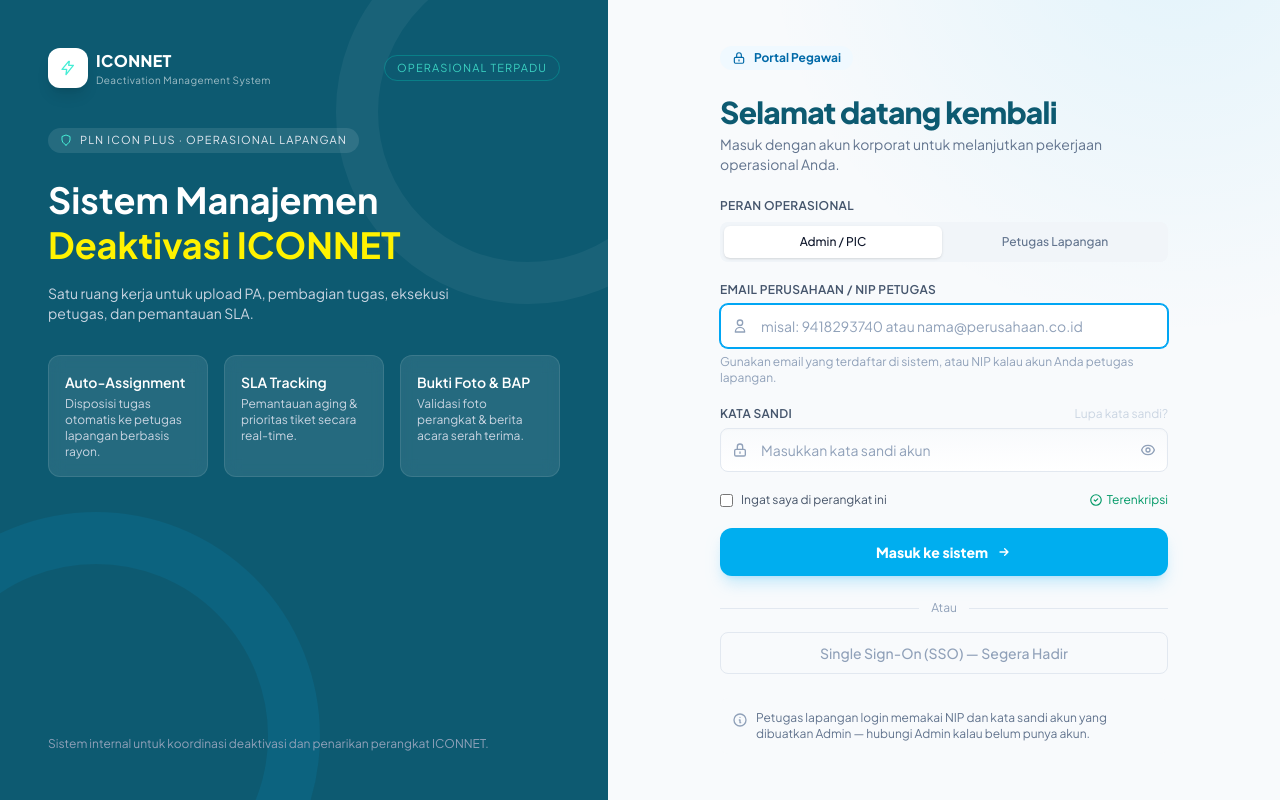
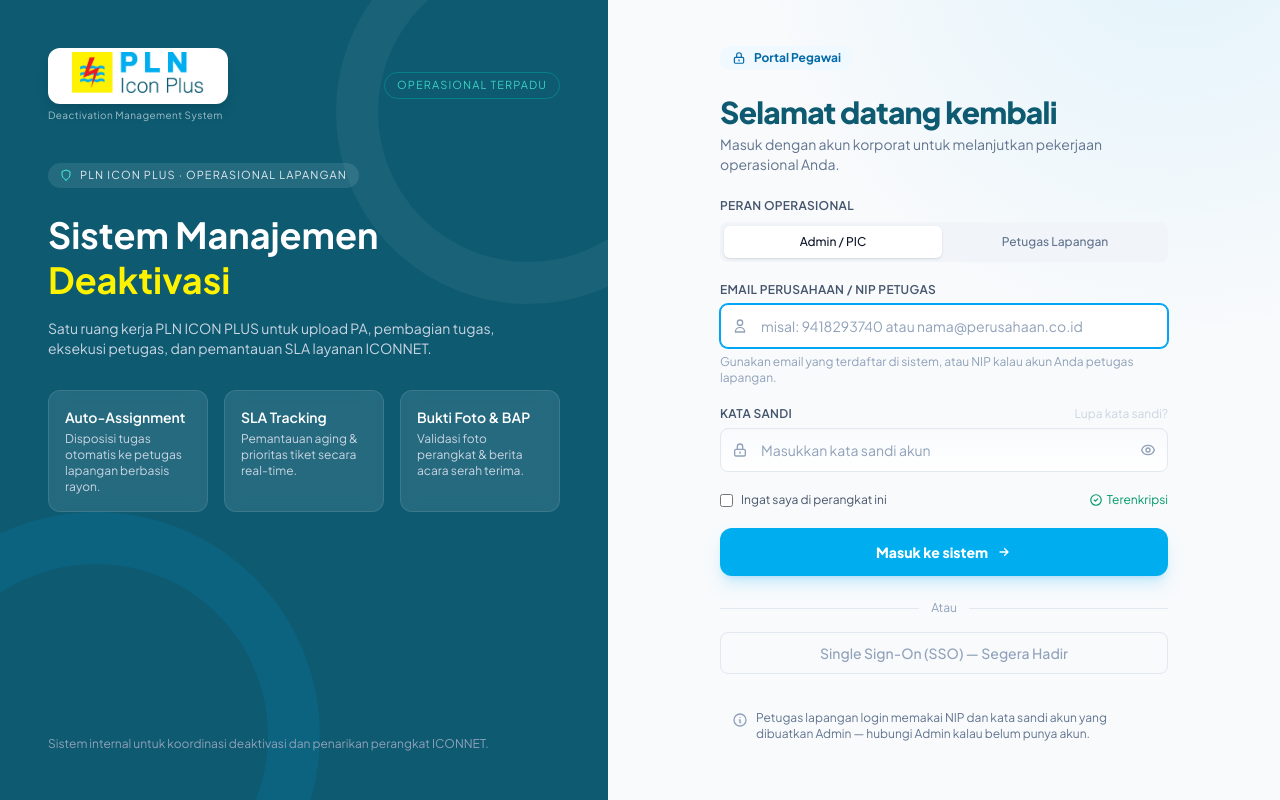
Before and after one commit to Dfa-ar/dms-iconplus, a Laravel app: page /login in a window 1280 px wide. Run offline with Laravel 12, Linux system fonts and the light colour scheme; style sheets or scripts are compiled from the project's sources; parts of the project's set-up code (start-up, migrations or seed data) failed here and were passed over.

Commit message:
Update app branding to PLN ICON PLUS

```diff
--- a/config/app.php
+++ b/config/app.php
@@ -13,7 +13,7 @@ return [
     |
     */
 
-    'name' => env('APP_NAME', 'Laravel'),
+    'name' => env('APP_NAME', 'PLN ICON PLUS'),
 
     /*
     |--------------------------------------------------------------------------
--- a/resources/css/app.css
+++ b/resources/css/app.css
@@ -249,7 +249,7 @@ nav[role="navigation"] a.inline-flex {
     border-color: #cbd5e1;
     border-radius: 0.5rem;
     padding: 0.5rem 0.75rem;
-    color: #475569;
+    color: #0f172a !important;
     font-size: 0.875rem;
     font-weight: 500;
     letter-spacing: 0;
@@ -257,18 +257,24 @@ nav[role="navigation"] a.inline-flex {
     box-shadow: none;
 }
 
+nav[role="navigation"] a,
+nav[role="navigation"] [aria-current="page"] > span,
+nav[role="navigation"] [aria-disabled="true"] span {
+    border-color: #cbd5e1 !important;
+}
+
 nav[role="navigation"] a.inline-flex:hover {
     border-color: #bae6fd;
     background-color: #f0f9ff;
-    color: #0d5a71;
+    color: #0f172a !important;
     box-shadow: none;
     transform: none;
 }
 
 nav[role="navigation"] [aria-current="page"] > span {
-    border-color: #0d5a71;
-    background-color: #0d5a71;
-    color: #ffffff;
+    border-color: #7dd3fc !important;
+    background-color: #e0f2fe;
+    color: #0f172a !important;
 }
 
 nav[role="navigation"] [aria-disabled="true"] span {
--- a/resources/views/admin/assignment/index.blade.php
+++ b/resources/views/admin/assignment/index.blade.php
@@ -58,7 +58,7 @@
 								<span class="text-sm font-bold text-sky-700">{{ max($target - $officer->carry_over_count, 0) }} slot</span>
 							</div>
 							<div class="mt-3 flex flex-wrap gap-2">
-								<button type="button" data-copy-message="📢 Tugas Deaktivasi Hari Ini\nHalo {{ $officer->name }}, terdapat {{ max($target - $officer->carry_over_count, 0) }} PA yang perlu dikerjakan hari ini.\nSilakan akses tugas melalui sistem Deaktivasi ICONNET.\nTarget hari ini: {{ max($target - $officer->carry_over_count, 0) }} PA\nWilayah: {{ $selectedKantorPerwakilan?->nama ?? $selectedRegion?->kabupaten_kota ?? '-' }}\nLink: {{ url('/my/tasks') }}" class="rounded-xl border border-slate-200 bg-white px-3 py-1.5 text-xs font-medium text-slate-600 hover:bg-slate-100">Salin pesan WhatsApp</button>
+								<button type="button" data-copy-message="📢 Tugas Deaktivasi Hari Ini\nHalo {{ $officer->name }}, terdapat {{ max($target - $officer->carry_over_count, 0) }} PA yang perlu dikerjakan hari ini.\nSilakan akses sistem PLN ICON PLUS untuk proses deaktivasi layanan ICONNET.\nTarget hari ini: {{ max($target - $officer->carry_over_count, 0) }} PA\nWilayah: {{ $selectedKantorPerwakilan?->nama ?? $selectedRegion?->kabupaten_kota ?? '-' }}\nLink: {{ url('/my/tasks') }}" class="rounded-xl border border-slate-200 bg-white px-3 py-1.5 text-xs font-medium text-slate-600 hover:bg-slate-100">Salin pesan WhatsApp</button>
 								<form method="POST" action="{{ route('admin.assignments.remind', $officer) }}" class="inline-block">
 									@csrf
 									@if($selectedKantorPerwakilan)
--- a/resources/views/admin/dashboard/index.blade.php
+++ b/resources/views/admin/dashboard/index.blade.php
@@ -2,7 +2,7 @@
 
 @php
     $active = 'dashboard';
-    $title = 'Control Tower — Deaktivasi ICONNET';
+    $title = 'Control Tower — PLN ICON PLUS';
     $subtitle = 'Monitoring operasional & tracking SLA penarikan perangkat ONT';
     $statusChartConfig = [
         'type' => 'doughnut',
--- a/resources/views/layouts/admin.blade.php
+++ b/resources/views/layouts/admin.blade.php
@@ -5,7 +5,7 @@
     <meta name="viewport" content="width=device-width, initial-scale=1">
     <meta name="theme-color" content="#0f172a">
     <link rel="manifest" href="{{ asset('manifest.json') }}">
-    <title>@yield('title', 'Dashboard') — IDMS ICONNET</title>
+    <title>@yield('title', 'Dashboard') — PLN ICON PLUS</title>
 
     @vite(['resources/css/app.css', 'resources/js/app.js'])
     <script>
@@ -20,7 +20,7 @@
         <div x-show="drawerOpen" x-cloak class="fixed inset-0 z-40 lg:hidden" @keydown.escape.window="drawerOpen = false">
             <div class="absolute inset-0 bg-slate-950/40" @click="drawerOpen = false"></div>
             <aside class="app-sidebar relative h-full w-[min(82vw,320px)] p-4 shadow-2xl" x-transition:enter="transition ease-out duration-200" x-transition:enter-start="-translate-x-full" x-transition:enter-end="translate-x-0">
-                <div class="flex items-center justify-between border-b border-white/10 px-2 pb-5 text-white"><span class="font-bold">ICONNET DMS</span><button @click="drawerOpen = false" class="flex min-h-11 min-w-11 items-center justify-center rounded-xl bg-white/10" aria-label="Tutup navigasi">&times;</button></div>
+                <div class="flex items-center justify-between border-b border-white/10 px-2 pb-5 text-white"><span class="inline-flex h-12 w-[150px] items-center justify-center rounded-lg bg-white px-2"><img src="{{ asset('image/pln_iconplus.png') }}" alt="PLN ICON PLUS" class="max-h-10 max-w-full object-contain"></span><button @click="drawerOpen = false" class="flex min-h-11 min-w-11 items-center justify-center rounded-xl bg-white/10" aria-label="Tutup navigasi">&times;</button></div>
                 <nav class="mt-5 space-y-1">@foreach ([['label' => 'Control Tower', 'route' => 'dashboard'], ['label' => 'Master Data PA', 'route' => 'admin.pa.index'], ['label' => 'Auto-Assignment', 'route' => 'admin.assignments.index'], ['label' => 'Manajemen Akun', 'route' => 'admin.accounts.index'], ['label' => 'Laporan Aging & SLA', 'route' => 'laporan.aging']] as $item)<a href="{{ route($item['route']) }}" class="flex min-h-11 items-center rounded-xl px-3 text-sm font-semibold text-white/75 hover:bg-white/10 hover:text-white">{{ $item['label'] }}</a>@endforeach</nav>
             </aside>
         </div>
--- a/resources/views/layouts/auth.blade.php
+++ b/resources/views/layouts/auth.blade.php
@@ -3,7 +3,7 @@
 <head>
     <meta charset="utf-8">
     <meta name="viewport" content="width=device-width, initial-scale=1">
-    <title>@yield('title', 'Masuk') — Sistem Manajemen Deaktivasi ICONNET</title>
+    <title>@yield('title', 'Masuk') — PLN ICON PLUS</title>
 
     {{-- Breeze/Vite default -- sesuaikan kalau setup build asset kamu beda --}}
     @vite(['resources/css/app.css', 'resources/js/app.js'])
@@ -21,13 +21,11 @@
             <div class="relative z-10 flex flex-col justify-between p-12 w-full text-white">
                 <div>
                     <div class="flex items-center justify-between">
-                        <div class="flex items-center gap-2 font-semibold tracking-wide">
-                            <span class="flex h-10 w-10 items-center justify-center rounded-xl bg-white text-[#0D5A71] shadow-lg">
-                                <svg class="h-4 w-4 text-teal-300" fill="none" viewBox="0 0 24 24" stroke="currentColor" stroke-width="2">
-                                    <path stroke-linecap="round" stroke-linejoin="round" d="M13 2L3 14h7l-1 8 11-14h-7l1-6z" />
-                                </svg>
+                        <div class="flex flex-col gap-1 font-semibold tracking-wide">
+                            <span class="inline-flex h-14 w-[180px] items-center justify-center rounded-xl bg-white px-2 shadow-lg">
+                                <img src="{{ asset('image/pln_iconplus.png') }}" alt="PLN ICON PLUS" class="max-h-12 max-w-full object-contain">
                             </span>
-                            <span><strong>ICONNET</strong><small class="block text-[10px] font-normal text-white/60">Deactivation Management System</small></span>
+                            <small class="text-[10px] font-normal text-white/60">Deactivation Management System</small>
                         </div>
                         <span class="text-[11px] uppercase tracking-widest text-teal-300/80 border border-teal-400/30 rounded-full px-3 py-1">
                             Operasional Terpadu
@@ -38,16 +36,16 @@
                         <svg class="h-3 w-3 text-teal-300" fill="none" viewBox="0 0 24 24" stroke="currentColor" stroke-width="2">
                             <path stroke-linecap="round" stroke-linejoin="round" d="M12 22s8-4 8-10V5l-8-3-8 3v7c0 6 8 10 8 10z" />
                         </svg>
-                        PLN Icon Plus · Operasional Lapangan
+                        PLN ICON PLUS · Operasional Lapangan
                     </span>
 
                     <h1 class="mt-6 text-4xl font-bold leading-tight">
                         Sistem Manajemen
-                        <span class="text-[#FFF200]">Deaktivasi ICONNET</span>
+                        <span class="text-[#FFF200]">Deaktivasi</span>
                     </h1>
 
                     <p class="mt-4 max-w-md text-sm text-slate-300">
-                        Satu ruang kerja untuk upload PA, pembagian tugas, eksekusi petugas, dan pemantauan SLA.
+                        Satu ruang kerja PLN ICON PLUS untuk upload PA, pembagian tugas, eksekusi petugas, dan pemantauan SLA layanan ICONNET.
                     </p>
 
                     <div class="mt-8 grid grid-cols-3 gap-4">
@@ -81,7 +79,7 @@
                             <path stroke-linecap="round" stroke-linejoin="round" d="M13 2L3 14h7l-1 8 11-14h-7l1-6z" />
                         </svg>
                     </span>
-                    Sistem Manajemen Deaktivasi ICONNET
+                    <img src="{{ asset('image/pln_iconplus.png') }}" alt="PLN ICON PLUS" class="h-8 w-[110px] object-contain">
                 </div>
 
                 @yield('content')
```
Also changed, not shown: resources/views/components/sidebar.blade.php (+2 -8 lines), resources/views/layouts/petugas.blade.php (+3 -8 lines), public/image/pln_iconplus.png (added), public/manifest.json, 1 other file.
